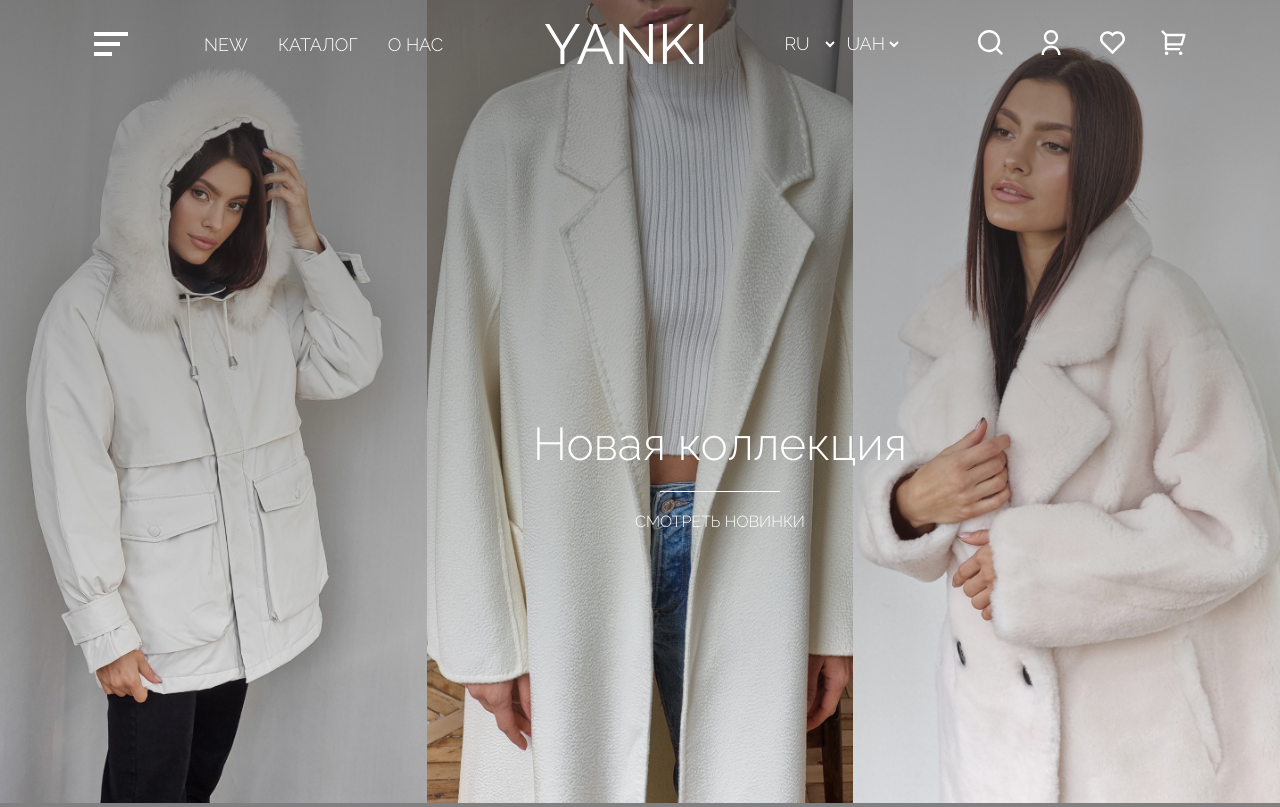
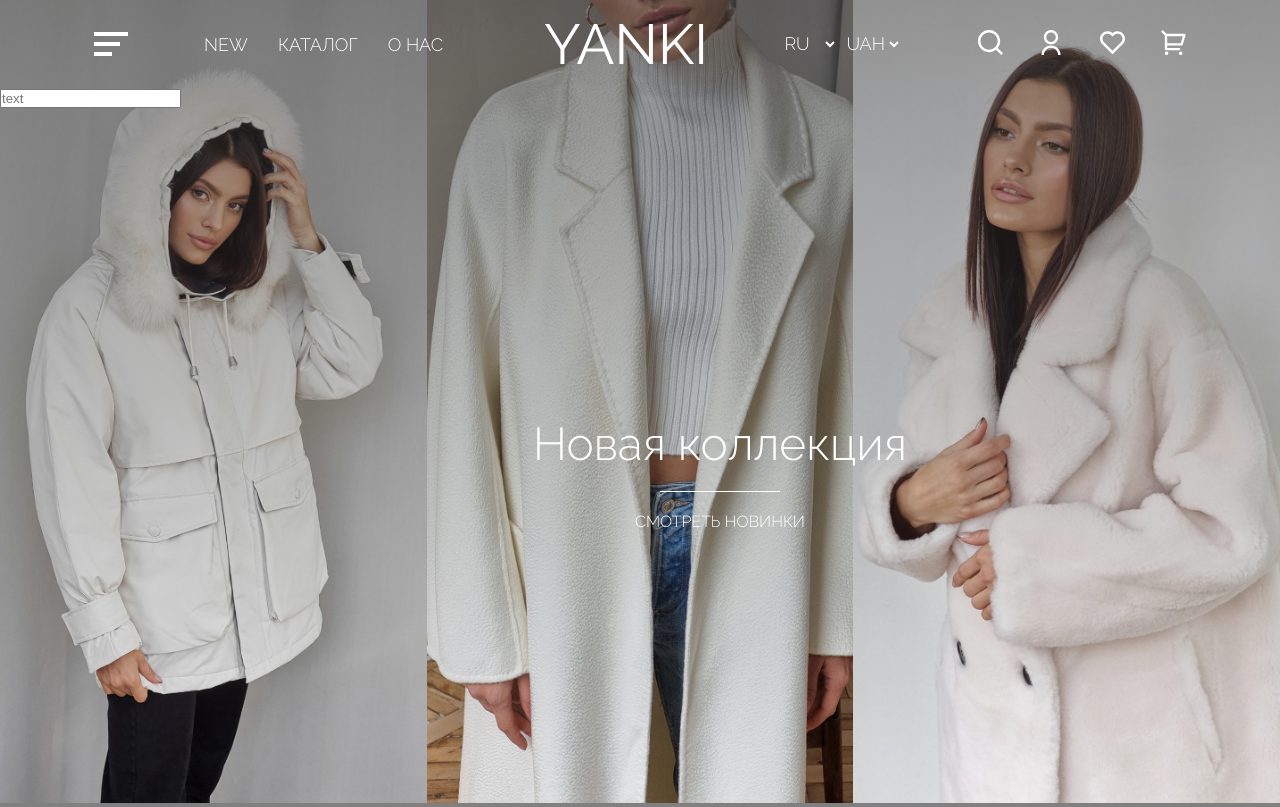
Before and after one commit to Ju1ustaan/yanki-main-Julustaan, a plain HTML site: page index.html in a window 1280 px wide. Drawn offline with Linux system fonts and the light colour scheme.

Commit message:
add input

```diff
--- a/index.html
+++ b/index.html
@@ -141,7 +141,7 @@
             </div>
         </div>
     </main>
-
+    <input type="text" placeholder="text">
 </body>
 
 </html>
```
